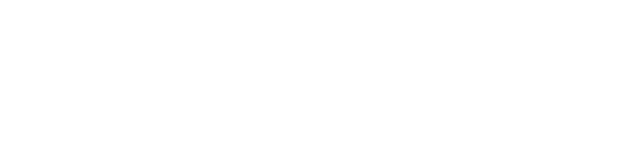
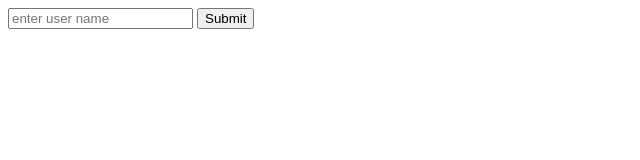
Before and after one commit to shahisiiii/javascript, a plain HTML site: page index1.html in a window 1280 px wide. Shown: the whole page, without its empty margins (0-640 px from the left). Drawn offline with Linux system fonts and the light colour scheme.

Commit message:
create vaalidate function for input a text start with letter

```diff
--- a/index1.html
+++ b/index1.html
@@ -7,12 +7,12 @@
 </head>
 <body>
 
-    <!-- <h1> this is from HTML</h1>
-    <button type="button" onclick="hello()">hello</button> -->
-<!-- events
-   click
--->
+<form action="">
+    <input type="text" placeholder="enter user name" id="uname">
 
+    <input type="submit" onclick="validate()">
+
+</form>
 
 
 
--- a/script.js
+++ b/script.js
@@ -274,3 +274,15 @@
 // arry=[1,2,3,4,5,6]
 // x=arry.reduce((i,j)=>i+j)
 // console.log(x)
+
+
+function validate(){
+    username=document.getElementById("uname").value
+    pattern=/^[a-z].$/
+    if(pattern.test(username)){
+        lert("valid username")
+    }
+    else{
+        alert("invalid username")
+    }
+}
```
